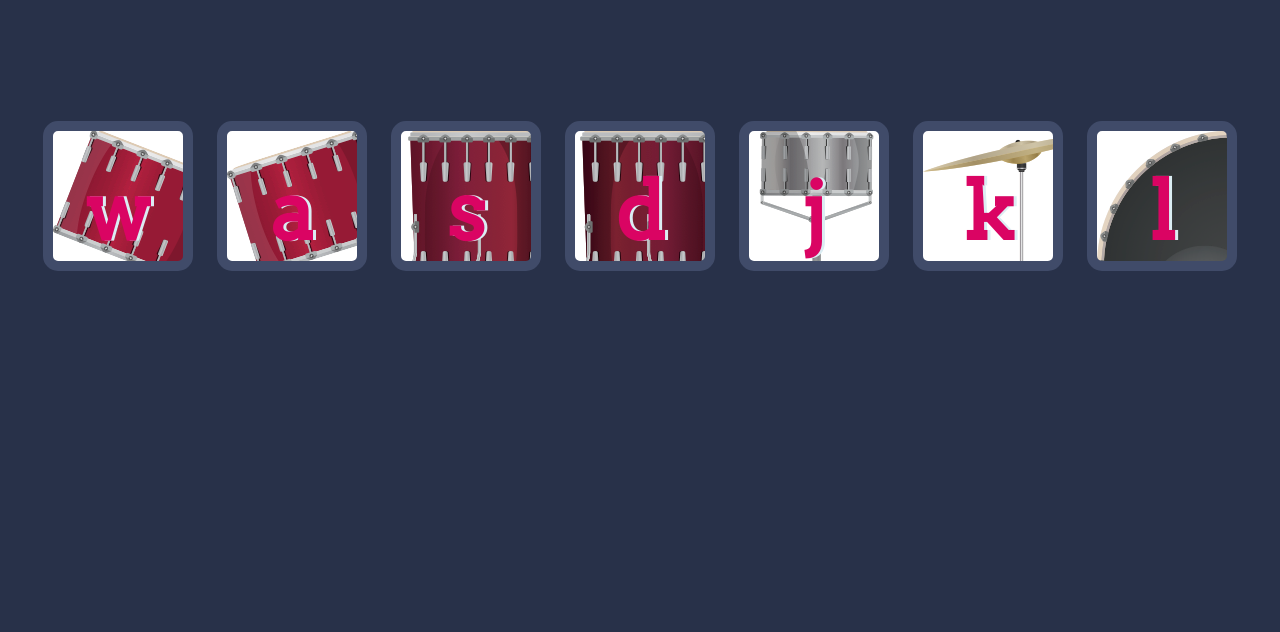
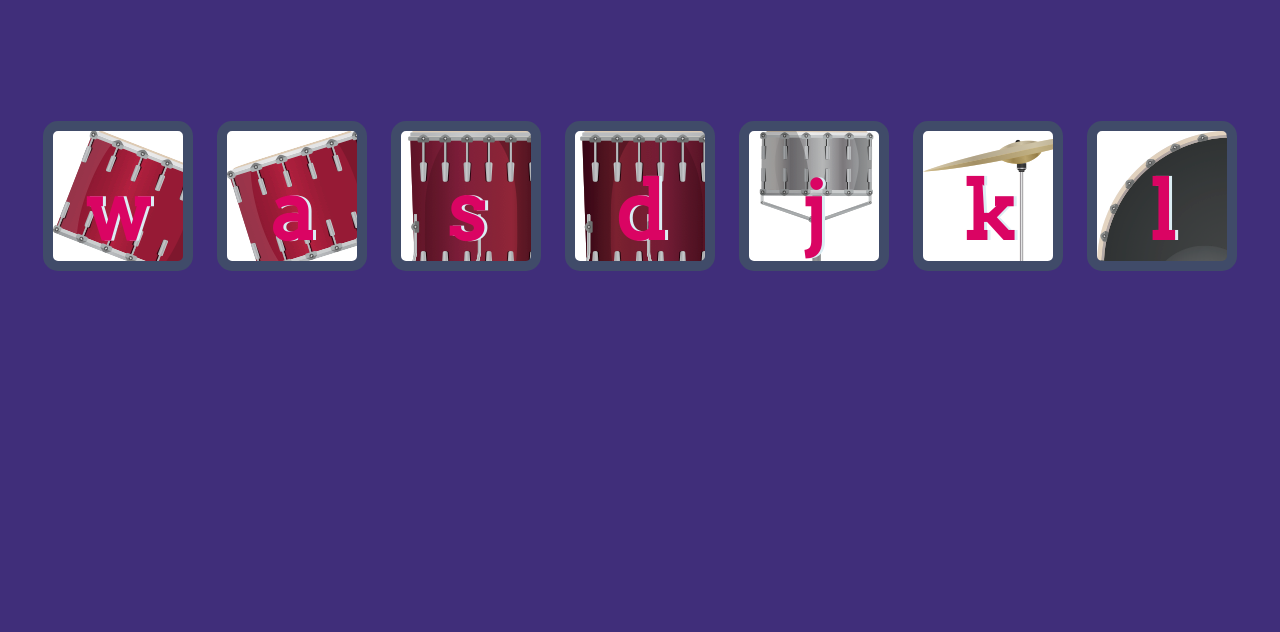
Before and after one commit to OmRAtnure/Drum_kit, a plain HTML site: page index.html in a window 1280 px wide. Shown: the part 168-800 px from the top of the page. Drawn offline with Linux system fonts and the light colour scheme.

Commit message:
Update styles.css

```diff
--- a/styles.css
+++ b/styles.css
@@ -1,6 +1,6 @@
 body {
   text-align: center;
-  background-color: #283149;
+  background-color: #402E7A;
 }
 
 h1 {
```
